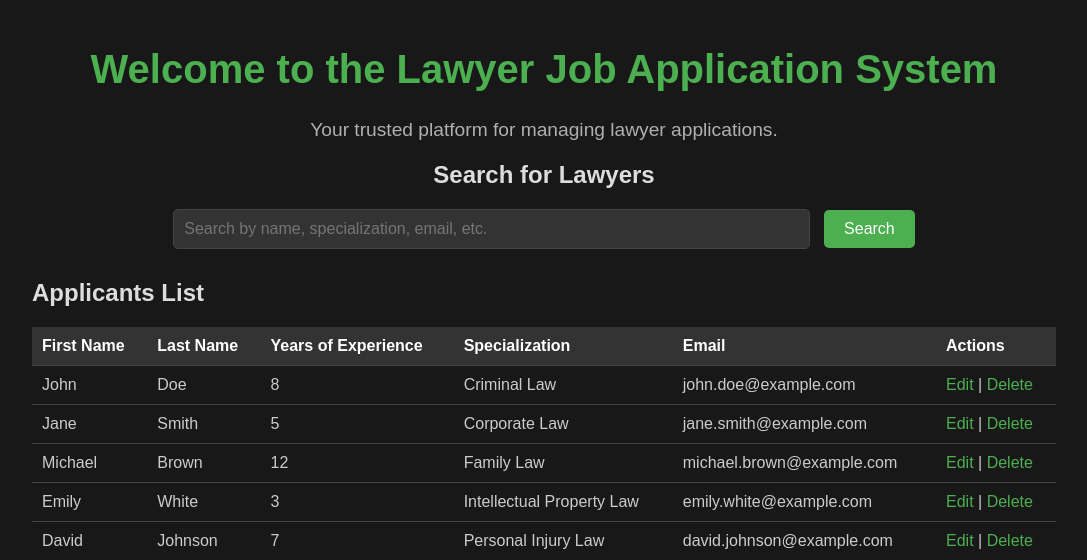
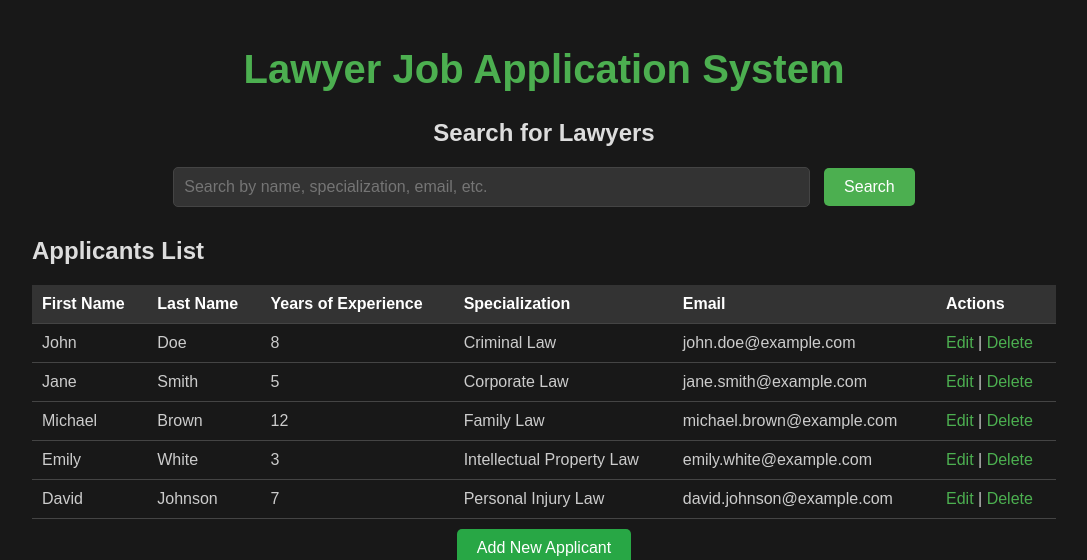
Before and after one commit to ZenChris18/1_SEARCH_USER_RETURN_RESPONSE, a PHP site: page / in a window 1280 px wide. Shown: the top 560 px of the page, without its empty margins (96-1183 px from the left). Run offline with PHP 8.4, Linux system fonts and the light colour scheme; data comes from the database, SQL or seed files in the repository.

Commit message:
fix few wording

```diff
--- a/index.php
+++ b/index.php
@@ -30,8 +30,7 @@ if ($_SERVER['REQUEST_METHOD'] === 'GET' && isset($_GET['search'])) {
 <body>
     <div class="container">
         <header>
-            <h1>Welcome to the Lawyer Job Application System</h1>
-            <p>Your trusted platform for managing lawyer applications.</p>
+            <h1>Lawyer Job Application System</h1>
         </header>
 
         <section class="search-section">
```
